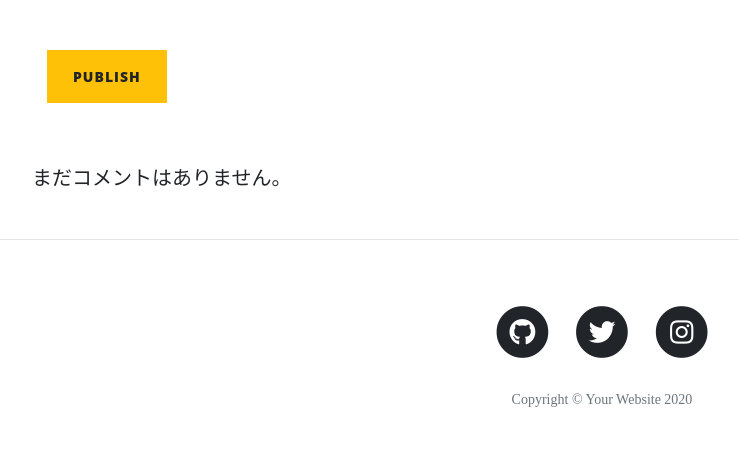
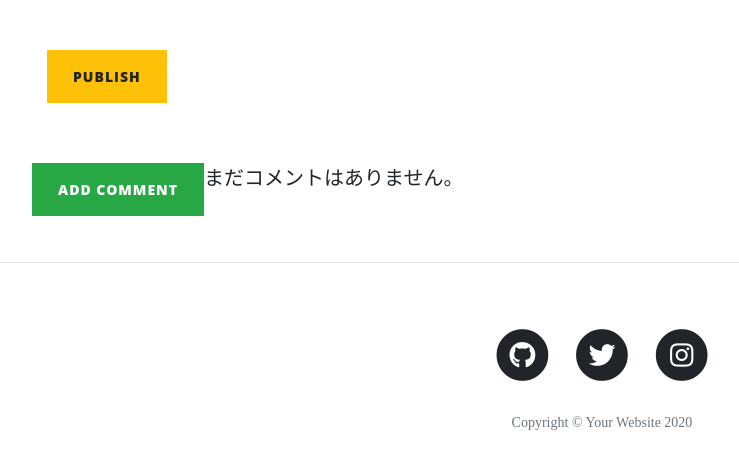
Before and after one commit to dai-gi/django_blog, a Django app: template blog/templates/blog/post_detail.html in a window 1280 px wide. Shown: the part 408-864 px from the top of the page, without its empty margins (38-777 px from the left). Before the commit the page ends 815 px from the top, so only its background shows below. Run offline with Django 3.2, Linux system fonts and the light colour scheme; the template is opened without the code that fills it, so the values that code supplies are empty; some libraries are stand-ins or nearby versions.

Commit message:
コメントボタンを作成

```diff
--- a/blog/templates/blog/post_detail.html
+++ b/blog/templates/blog/post_detail.html
@@ -28,6 +28,9 @@
 </p>
 
 <hr>
+<p>
+    <a class="btn btn-success" href="{% url 'post_comment' pk=post.pk %}" role="button">Add comment</a>
+</p>
 {% for comment in post.comments.all %}
     <p class="comment-meta">{{ comment.created_date }}</p>
     <strong>{{ comment.author }}</strong>
```
